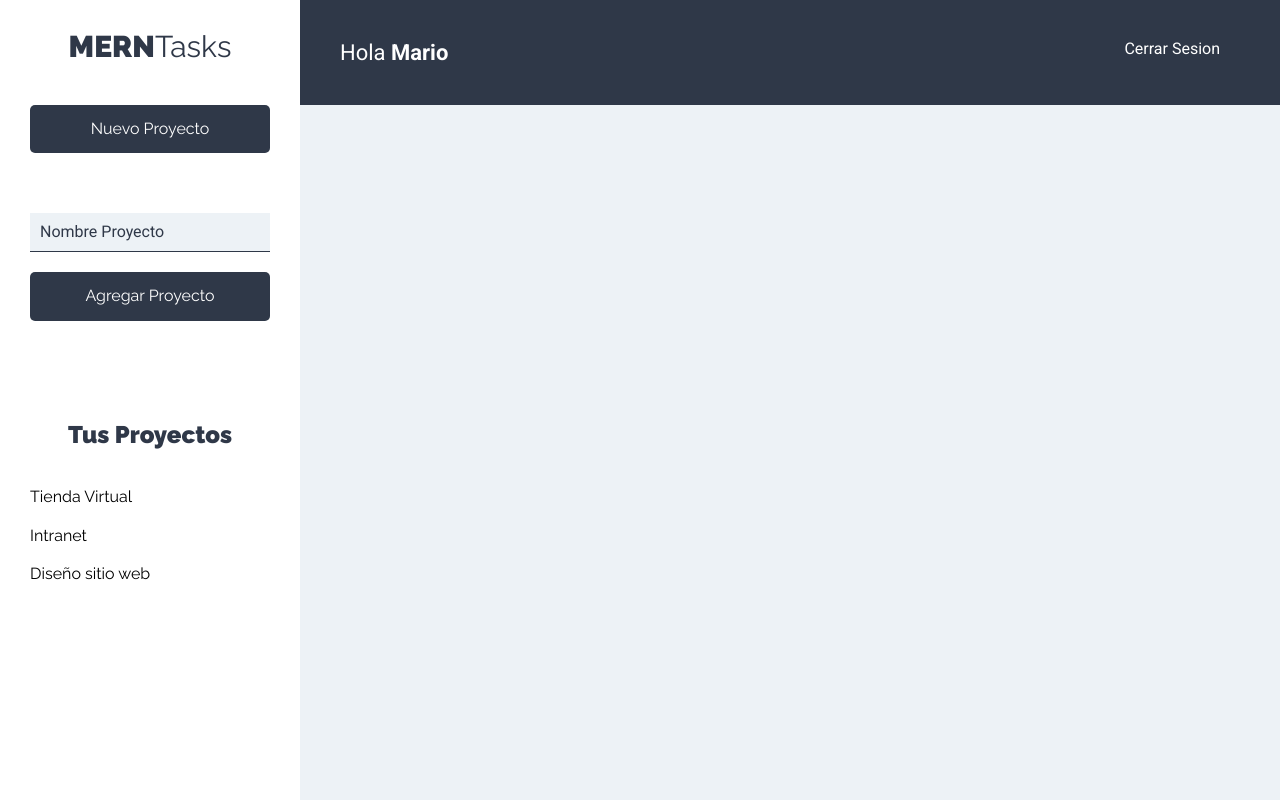
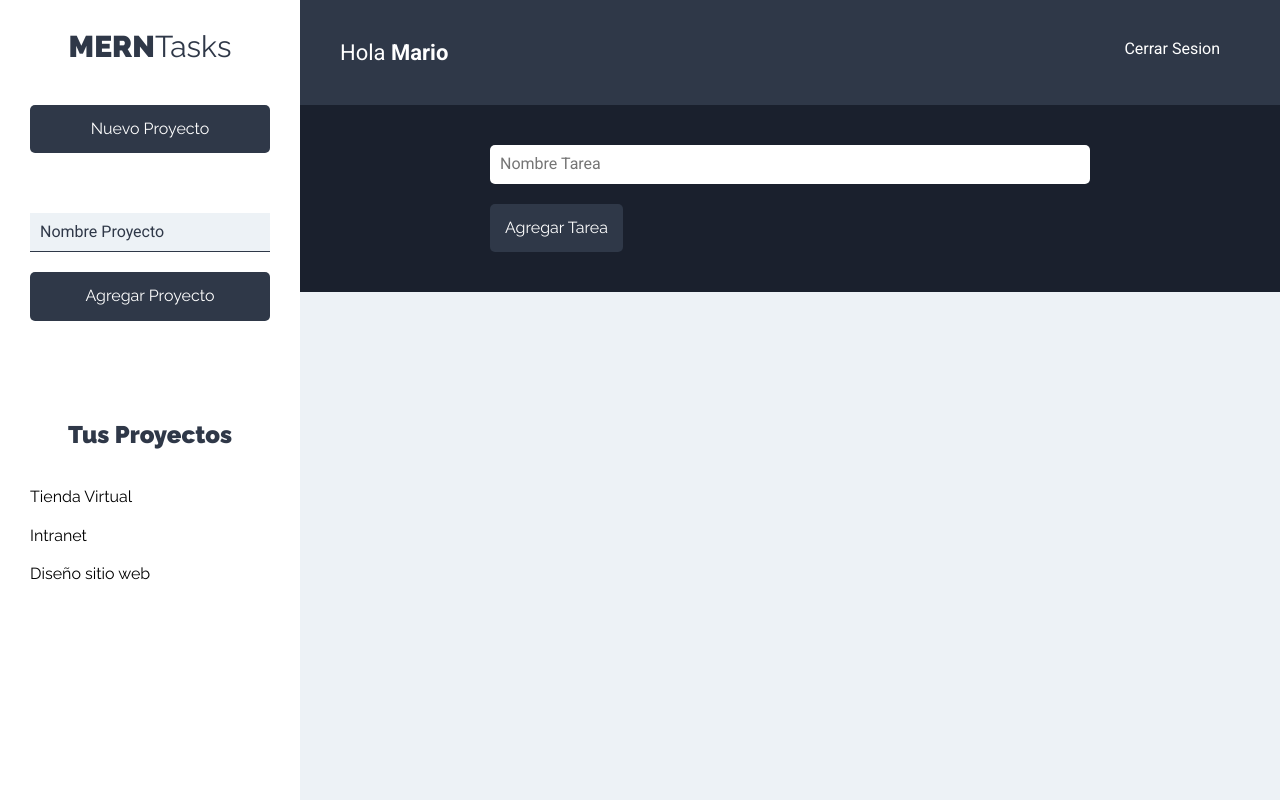
Before and after one commit to ollie87/MERN_client, a React (Create React App) app: page /proyectos in a window 1280 px wide. Built offline with nearby package versions, Linux system fonts and the light colour scheme.

Commit message:
feat(FormTarea): new componet added

```diff
--- a/src/components/proyectos/Proyectos.js
+++ b/src/components/proyectos/Proyectos.js
@@ -1,6 +1,7 @@
 import React from 'react';
 import HeaderNav from '../layout/HeaderNav';
 import Sidebar from '../layout/Sidebar';
+import FormTarea from '../tareas/FormTarea';
 const Proyectos = () => {
   return (
     <div className="contenedor-app">
@@ -8,6 +9,7 @@
       <div className="seccion-principal">
         <HeaderNav />
         <main>
+          <FormTarea />
           <div className="contenedor-tareas"></div>
         </main>
       </div>
--- /dev/null
+++ b/src/components/tareas/FormTarea.js
@@ -0,0 +1,18 @@
+import React from 'react';
+
+const FormTarea = () => {
+  return (
+    <div className="formulario">
+      <form>
+        <div className="contenedor-input">
+          <input type="text" className="input-text" placeholder="Nombre Tarea" name="nombre" />
+        </div>
+        <div className="contenedor-input">
+          <input type="submit" className="btn btn-primario btn-submit btn-blok" value="Agregar Tarea" />
+        </div>
+      </form>
+    </div>
+  );
+};
+
+export default FormTarea;
```
